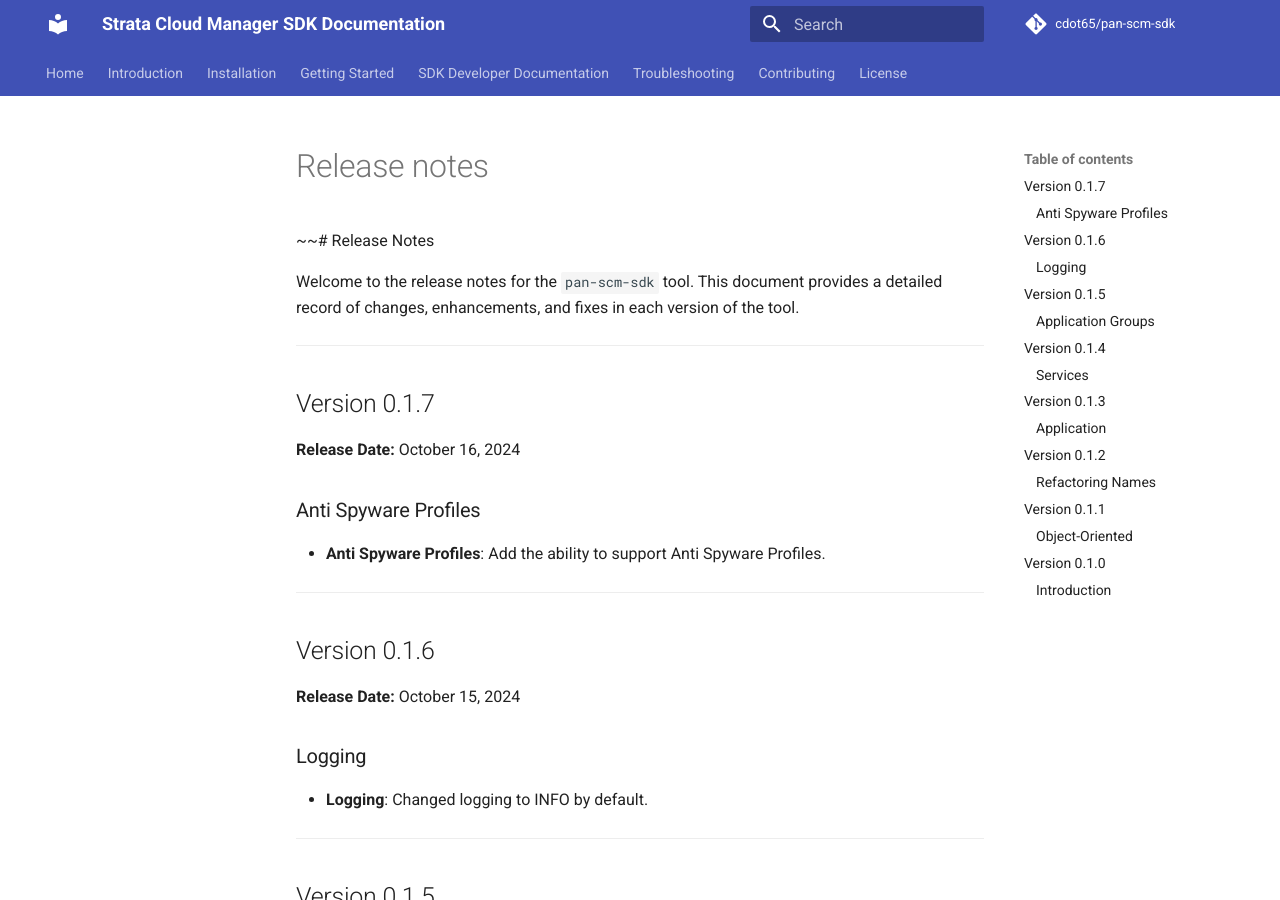
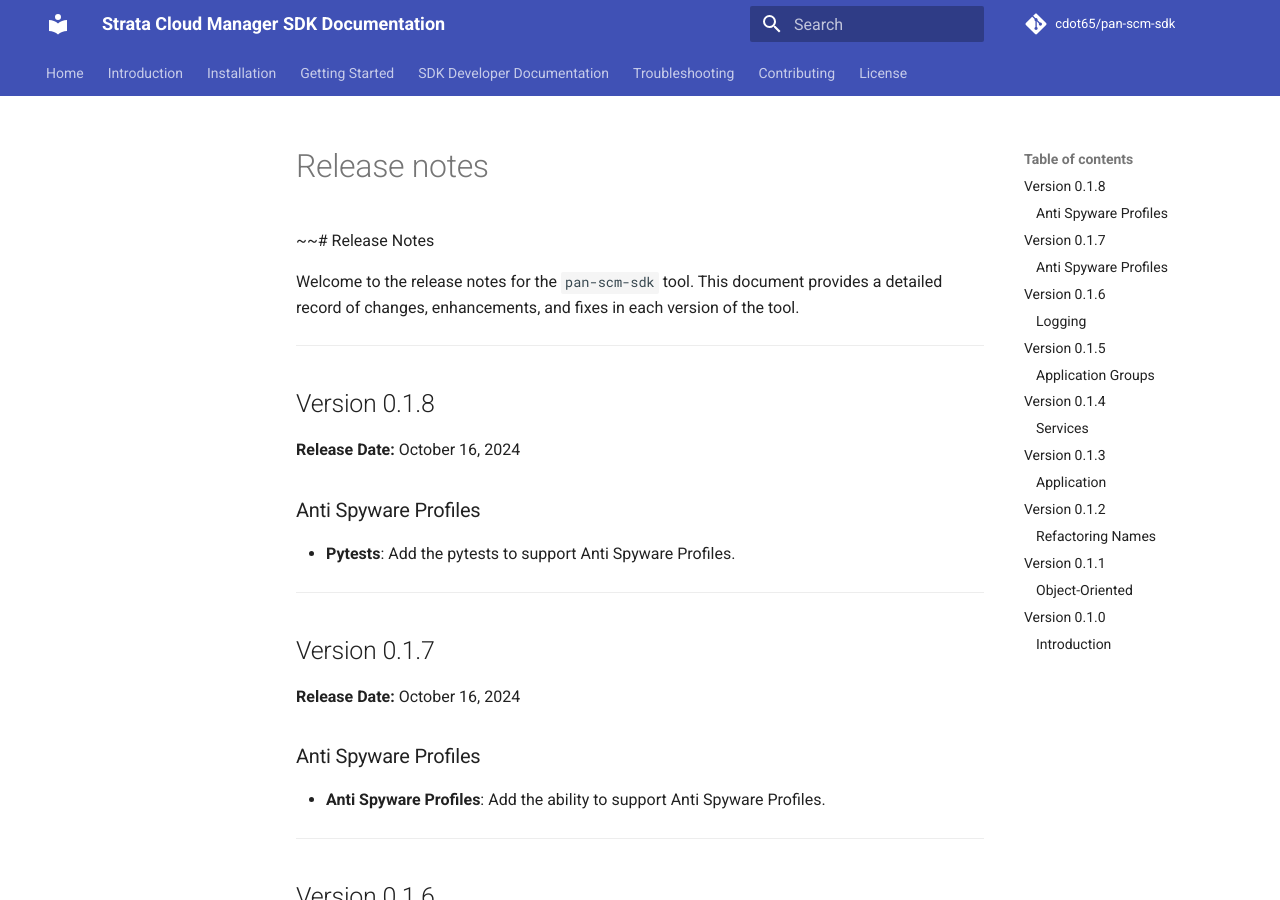
Before and after one commit to cdot65/pan-scm-sdk, an MkDocs documentation site: the page built from docs/about/release-notes.md, in a window 1280 px wide and 900 px high. Built offline with MkDocs 1.6.1 and Material for MkDocs 9.7.7, drawn with Linux system fonts in a browser that asks for light colours; comment, search, counter and statistics services are not loaded.

Commit message:
Update version to 0.1.8 and add release notes
Bump the version in pyproject.toml to 0.1.8. Add release notes for version 0.1.8, including the addition of pytests to support Anti Spyware Profiles.

```diff
--- a/docs/about/release-notes.md
+++ b/docs/about/release-notes.md
@@ -2,6 +2,16 @@
 
 Welcome to the release notes for the `pan-scm-sdk` tool. This document provides a detailed record of changes,
 enhancements, and fixes in each version of the tool.
+
+---
+
+## Version 0.1.8
+
+**Release Date:** October 16, 2024
+
+### Anti Spyware Profiles
+
+- **Pytests**: Add the pytests to support Anti Spyware Profiles.
 
 ---
 
--- a/pyproject.toml
+++ b/pyproject.toml
@@ -1,6 +1,6 @@
 [tool.poetry]
 name = "pan-scm-sdk"
-version = "0.1.7"
+version = "0.1.8"
 description = "Python SDK for Palo Alto Networks Strata Cloud Manager."
 authors = ["Calvin Remsburg <calvin@cdot.io>"]
 license = "Apache 2.0"
```
